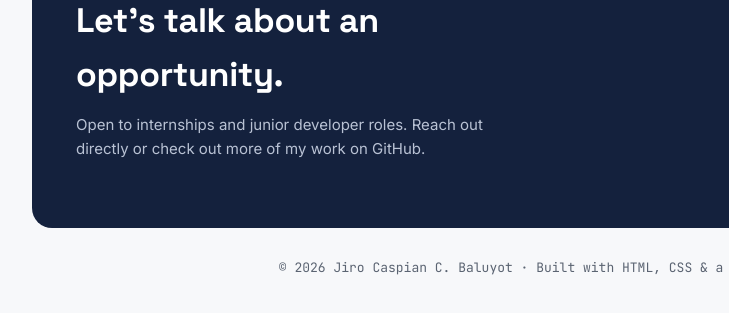
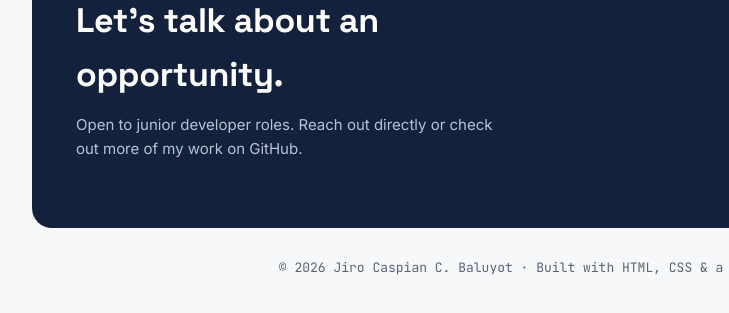
Before and after one commit to DonCaspian/portfolio, a plain HTML site: page index.html in a window 1280 px wide. Shown: the part 2526-2839 px from the top of the page, 96-825 px from the left. Drawn offline with Linux system fonts and the light colour scheme.

Commit message:
Update index.html

```diff
--- a/index.html
+++ b/index.html
@@ -615,7 +615,7 @@
     <div class="contact-card">
       <div>
         <h2>Let's talk about an opportunity.</h2>
-        <p>Open to internships and junior developer roles. Reach out directly or check out more of my work on GitHub.</p>
+        <p>Open to junior developer roles. Reach out directly or check out more of my work on GitHub.</p>
       </div>
       <div class="contact-links">
         <a href="mailto:caspianbaluyot02@gmail.com">
```
